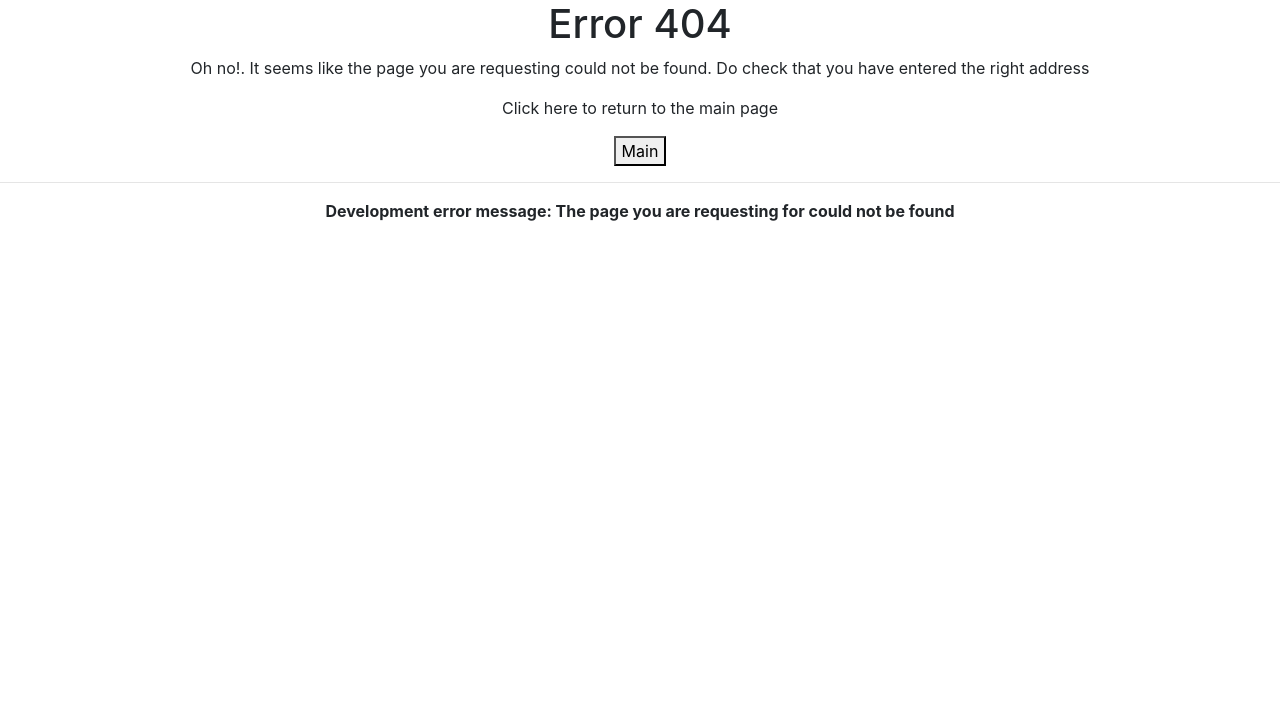
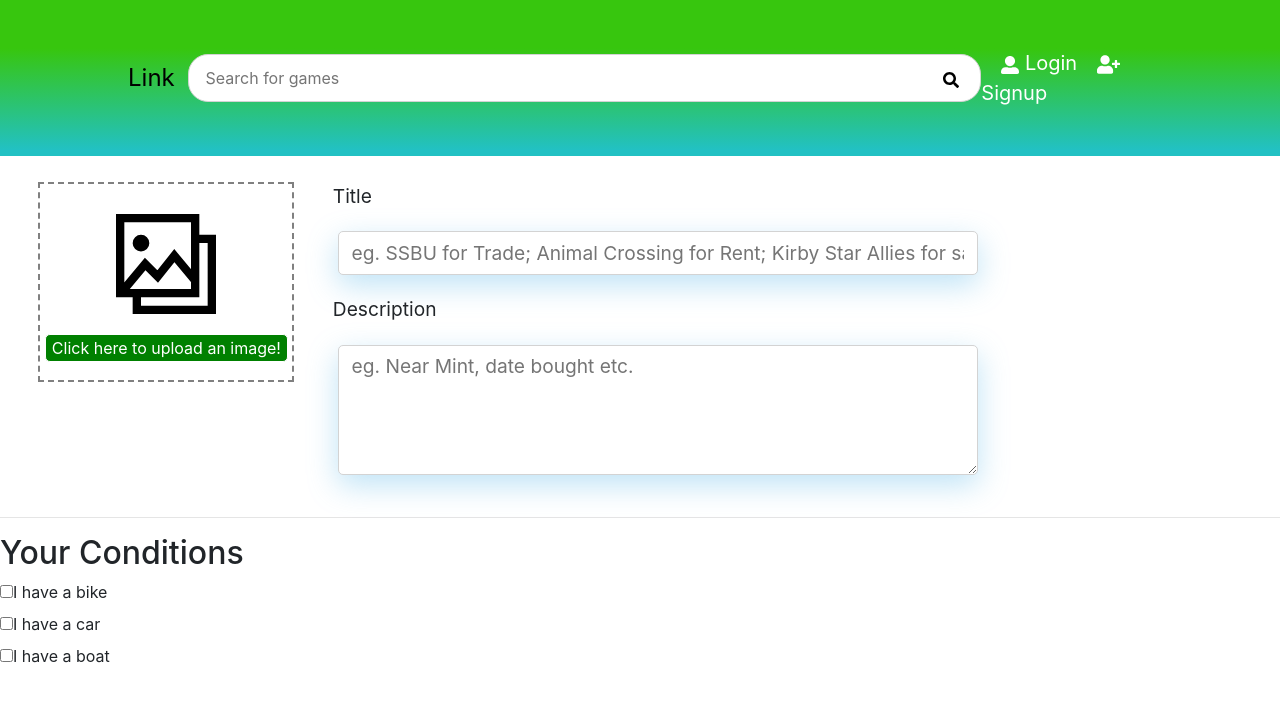
Before and after one commit to secret-shop-sg/main, a React (Create React App) app in the folder frontend/: page /create in a window 1280 px wide. Shown: the top 702 px of the page. Built offline with nearby package versions, Linux system fonts and the light colour scheme.

Commit message:
committing

```diff
--- a/frontend/src/RoutingTable.js
+++ b/frontend/src/RoutingTable.js
@@ -6,6 +6,7 @@ import ListingDetails from "./screens/ListingDetails";
 import Main from "./screens/Main";
 import UserPage from "../src/screens/UserPage";
 import ServerError from "./screens/errors/ServerSideErrorPage";
+import CreateListing from "../src/screens/CreateListing";
 
 const RoutingTable = () => {
   return (
@@ -16,6 +17,7 @@ const RoutingTable = () => {
         <Route path="/listing" component={ListingDetails} />
         <Route path="/user" component={UserPage} />
         <Route exact path="/error/500" component={ServerError} />
+        <Route path="/create" component={CreateListing} />
         <Route component={ClientSideErrorsPage} />
         {/* Routes client to ClientSideErrorsPage page if path does not match any of the others*/}
       </Switch>
--- /dev/null
+++ b/frontend/src/screens/CreateListing.js
@@ -0,0 +1,42 @@
+import React, { useState, useEffect } from "react";
+import { Link } from "react-router-dom";
+import Header from "../components/Shared/Header";
+import { GrGallery } from "react-icons/gr";
+import "./styles/CreateListing.css";
+function CreateListing() {
+    return (
+        <div>
+            <Header />
+            <div className="imageUploader">
+                <div><GrGallery id="galleryimage" size={100} /></div>
+                <div><button id="uploadButton">Click here to upload an image!</button></div>
+            </div>
+            <div className="uploadDetails">
+                <form>
+                    <p className="inputHeader">Title</p>
+                    <input
+                        type="text"
+                        id="title"
+                        className="input"
+                        name="title"
+                        placeholder="eg. SSBU for Trade; Animal Crossing for Rent; Kirby Star Allies for sale"
+                    />
+                    <p className="inputHeader2">Description</p>
+                    <textarea placeholder="eg. Near Mint, date bought etc." className="input" name="description" rows="4" cols="50">
+
+                    </textarea>
+                    <hr></hr>
+                    <h2> Your Conditions</h2>
+                    <input type="checkbox" id="vehicle1" name="vehicle1" value="Bike" />
+                    <label for="vehicle1"> I have a bike</label><br />
+                    <input type="checkbox" id="vehicle2" name="vehicle2" value="Car" />
+                    <label for="vehicle2"> I have a car</label><br />
+                    <input type="checkbox" id="vehicle3" name="vehicle3" value="Boat" />
+                    <label for="vehicle3"> I have a boat</label><br /><br />
+                </form>
+            </div>
+        </div>
+    )
+}
+
+export default CreateListing
--- a/frontend/src/screens/UserPage.js
+++ b/frontend/src/screens/UserPage.js
@@ -2,17 +2,32 @@ import React, { useState, useEffect } from "react";
 import { Link } from "react-router-dom";
 import Header from "../components/Shared/Header";
 import "./styles/userPage.css";
+import { useAPI } from "../utils/useAPI";
 import { BsStarFill } from "react-icons/bs";
 import { GoVerified } from "react-icons/go";
+import { GrLocation } from "react-icons/gr"
 import ListBox from "../components/User/userListBox";
 const UserPage = () => {
+  const [sendRequest, isLoading] = useAPI();
   const [following, setFollowing] = useState(false);
   function clickedfollow() {
     setFollowing(!following);
   }
+  const [userdetails, setUserDetails] = useState();
+  useEffect(() => {
+    const getListing = async () => {
+      const responseData = await sendRequest(`/api/user/id/5f1c22e88ee3f6157ad84e41`);
+      if (responseData) {
+        setUserDetails(responseData.matchedUser);
+      }
+    };
+    getListing();
+  }, ["5f1c22e88ee3f6157ad84e41"]);
   return (
     <div>
       <Header />
+      {!isLoading && userdetails && (
+        <div>
           <div className="user">
             <img
               className="profilepicture"
@@ -20,7 +35,7 @@ const UserPage = () => {
             />
             <div className="userdetails">
               <h2 className="name">
-            Super Cool Seller
+                {userdetails.username}
                 <span className="verification">
                   {" "}
                   <GoVerified size={25} />
@@ -56,6 +71,7 @@ const UserPage = () => {
                   <BsStarFill size={27} />
                 </span>
               </p>
+              <p><GrLocation /> <span> </span> {userdetails.location}</p>
               <p>Responsiveness</p>
               <p className="userbody">
                 Charity hugs cats hugs yiff furry cats, foxes uwu steampunk charity.
@@ -78,6 +94,7 @@ const UserPage = () => {
           <div className="userlistings">
             <ListBox />
           </div>
+        </div>)}
     </div>
   );
 };
--- /dev/null
+++ b/frontend/src/screens/styles/CreateListing.css
@@ -0,0 +1,54 @@
+.imageUploader{
+    border: 2px dashed gray;
+    width: 20%;
+    margin: 2% 3%;
+    height:200px;
+    text-align: center;
+    float: left;
+}
+#galleryimage{
+    margin-top: 30px;
+    color: lightgray;
+}
+#uploadButton{
+    background-color: green;
+    color:white;
+    border:white 1px solid;
+    border-radius: 5px;
+    margin-top: 20px
+
+}
+.inputHeader{
+    margin-left:5px;
+    margin-top:2%;
+    font-size: 1.2rem;
+}
+.input{
+    margin-left:5px;
+    width:50%;
+    padding:1%;
+    padding-top: 0.5%;
+    padding-bottom: 0.5%;
+    text-align: left;
+    background-color: white;
+    color:black;
+    border: 1px solid lightgray;
+    font-size:1.2rem;
+    margin-bottom:20px;
+}
+.input:hover{
+background-color: lightgray ;
+}
+.input:active{
+    -moz-transform: scale(0.95);
+    -webkit-transform: scale(0.95);
+    -o-transform: scale(0.95);
+    -ms-transform: scale(0.95);
+    transform: scale(0.95);
+}
+
+.inputHeader2{
+    margin-left:5px;
+    font-size: 1.2rem;
+    margin-top:0;
+}
```
Also changed, not shown: 1 other file (tests, documents, lock files or other folders). Lines whose indentation alone changed are shown as unchanged.
